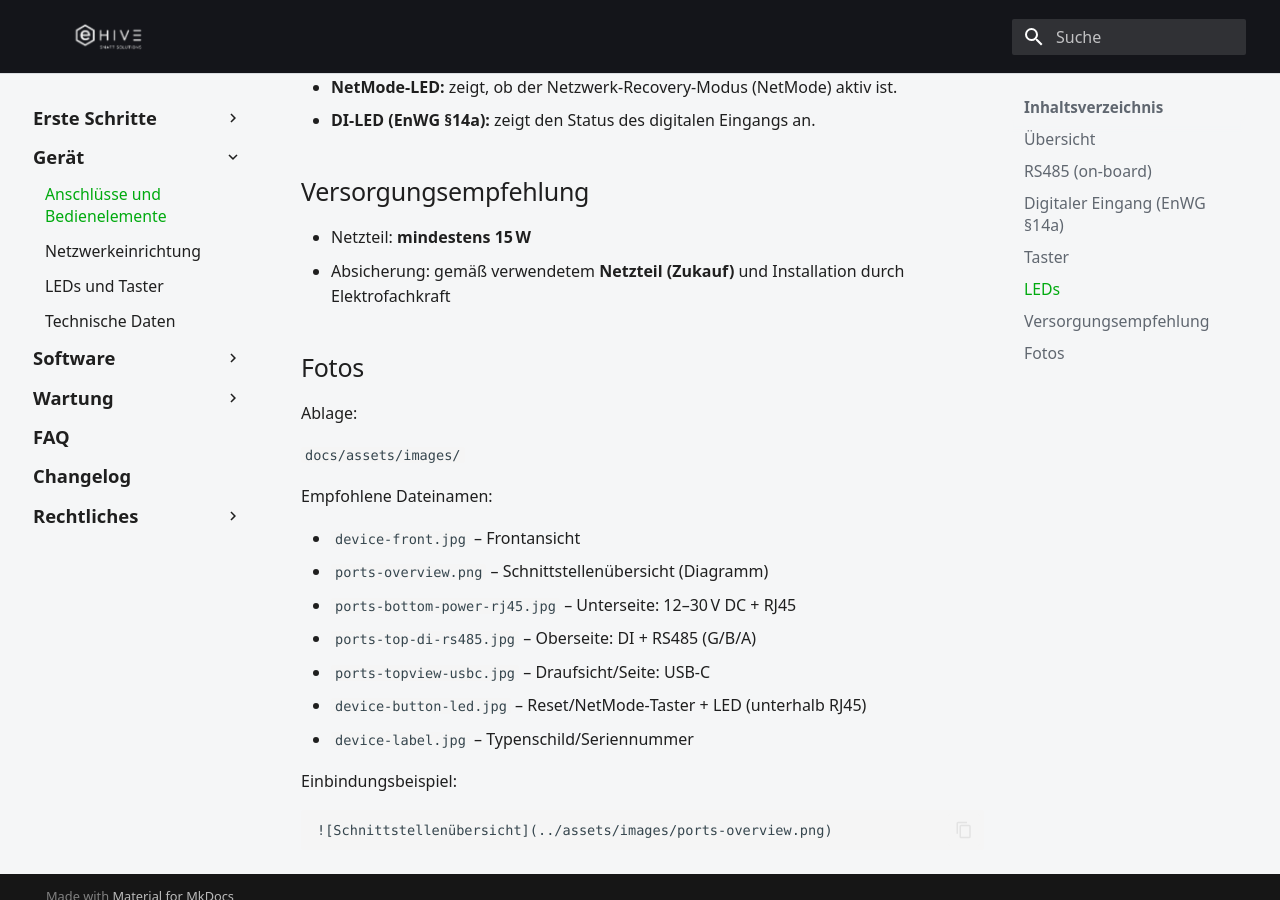
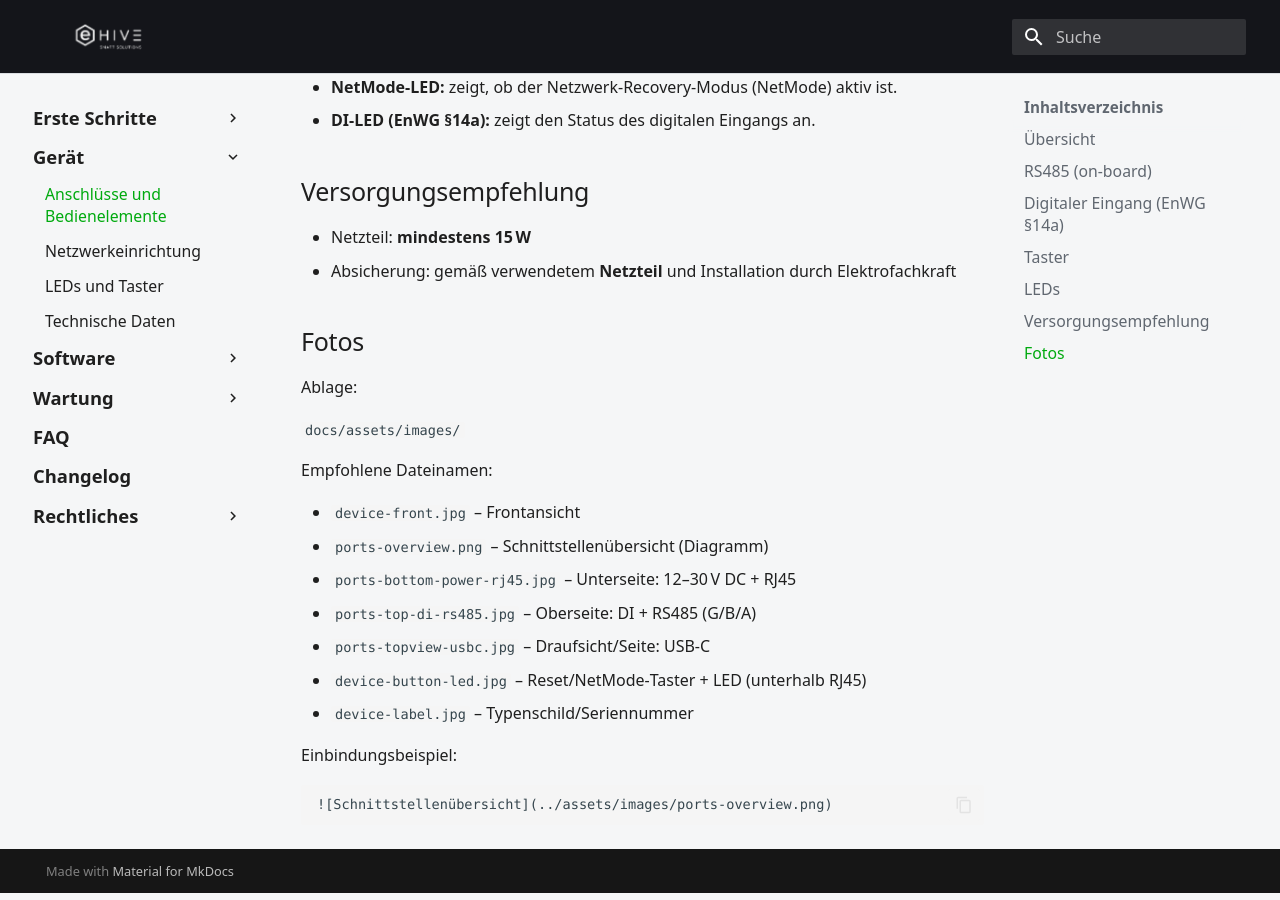
Before and after one commit to ehive-dev/doc, an MkDocs documentation site: the page built from docs/hardware/connectors.md, in a window 1280 px wide and 900 px high, scrolled down 1779 px. Built offline with MkDocs 1.6.1 and Material for MkDocs 9.7.7, drawn with Linux system fonts in a browser that asks for light colours.

Commit message:
Replace 'Netzteil (Zukauf)' wording

```diff
--- a/docs/hardware/connectors.md
+++ b/docs/hardware/connectors.md
@@ -40,7 +40,7 @@ Die folgenden Anschlüsse/Funktionen sind für die Standardausführung vorgesehe
 ## Versorgungsempfehlung
 
 - Netzteil: **mindestens 15 W**
-- Absicherung: gemäß verwendetem **Netzteil (Zukauf)** und Installation durch Elektrofachkraft
+- Absicherung: gemäß verwendetem **Netzteil** und Installation durch Elektrofachkraft
 
 ## Fotos
 
```
